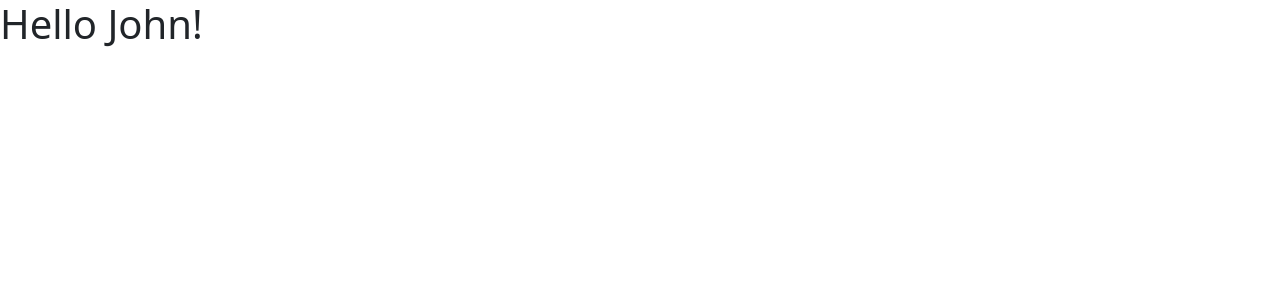
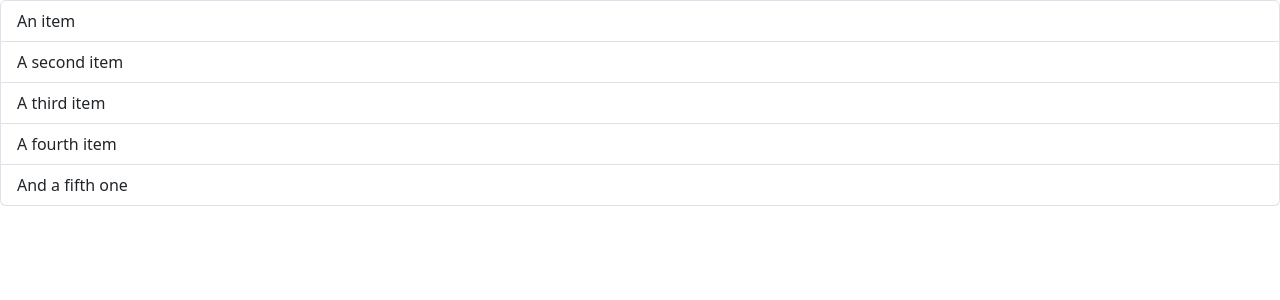
Before and after one commit to whdev36/react-intro, a React (Vite) app in the folder react-app/: page / in a window 1280 px wide. Shown: the top 300 px of the page. Built offline with nearby package versions, Linux system fonts and the light colour scheme.

Commit message:
list group

```diff
--- a/react-app/src/App.tsx
+++ b/react-app/src/App.tsx
@@ -1,7 +1,16 @@
-import Message from './Message';
+// import Message from './Message';
+import ListGroup from "./components/ListGroup";
 
 function App() {
-  return <div><Message /></div>;
+  return (
+    <ul className="list-group">
+      <li className="list-group-item">An item</li>
+      <li className="list-group-item">A second item</li>
+      <li className="list-group-item">A third item</li>
+      <li className="list-group-item">A fourth item</li>
+      <li className="list-group-item">And a fifth one</li>
+    </ul>
+  );
 }
 
 export default App;
--- /dev/null
+++ b/react-app/src/components/ListGroup.tsx
@@ -0,0 +1,5 @@
+function ListGroup() {
+  return <h1>List Group</h1>;
+}
+
+export default ListGroup;
```
